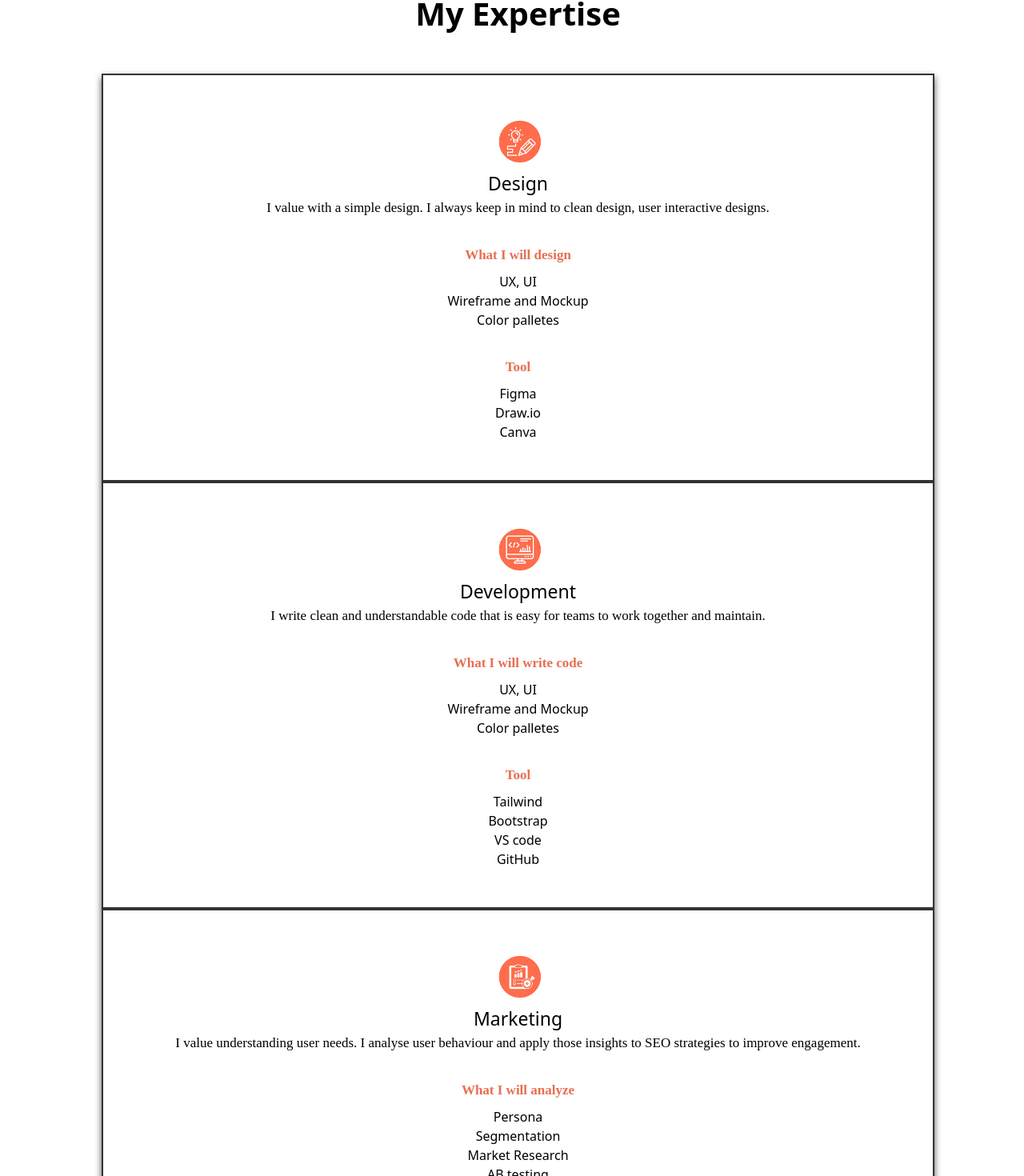
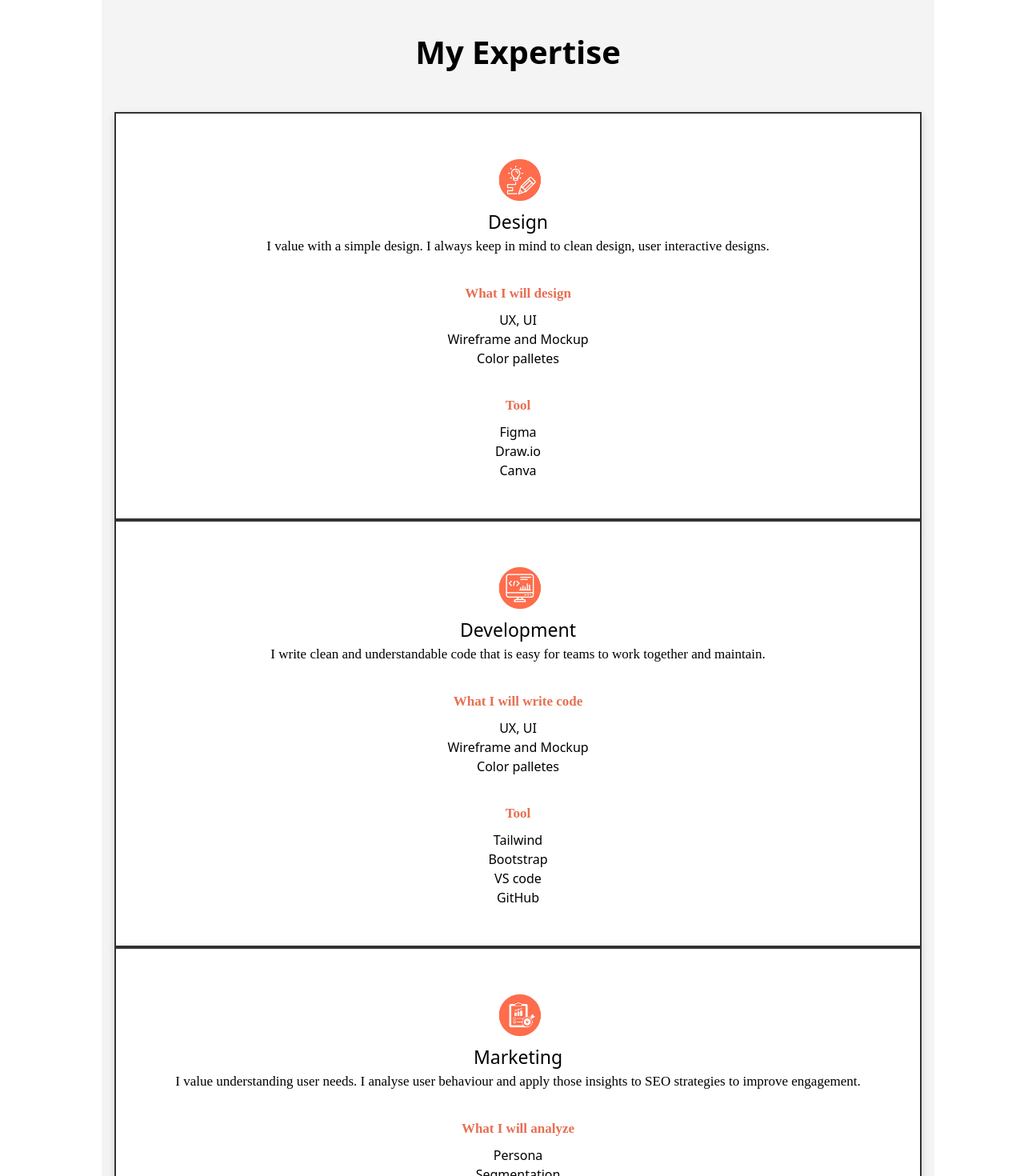
Before and after one commit to Sochan2/my-portfolio-react, a React (Vite) app: page / in a window 1280 px wide. Shown: the part 1026-2496 px from the top of the page at 80% size. Built offline with nearby package versions, Linux system fonts and the light colour scheme.

Commit message:
add responsible design

```diff
--- a/src/App.css
+++ b/src/App.css
@@ -191,19 +191,17 @@ main{
 .expertise-grid div{
  /* Dedsign */
 
-
+background-color: #fff;
 border: 2px solid #333;
 padding:3em;
+box-shadow: 0 4px 10px rgba(0,0,0,0.15);
 
 }
 
 .expertise-grid{
   position:relative;
   z-index:2;
-  background-color: #fff;
-  filter: drop-shadow(0px 4px 4px rgba(0, 0, 0, 0.7));
-
-
+  background-color: transparent;
 
 }
 
@@ -233,6 +231,8 @@ box-shadow: 0 5px 5px 0 rgba(233, 240, 243, 0.5), 0 0 0 1px #E6ECF8;
 .expertise-section{
   position:relative;
   margin-bottom: 6em;
+  background-color: #f4f4f4;
+  padding: 3em 1em;
 }
 
 
--- a/src/pages/Aboutus.jsx
+++ b/src/pages/Aboutus.jsx
@@ -6,7 +6,7 @@ export default function AboutUs(){
     <>
     <Header />
     <main>
-    <section class="about_me grid grid-cols-2 gap-4 ">
+    <section class="about_me grid grid-cols-1 md:grid-cols-2 gap-8 gap-4 ">
 
       <div className = "aboutme-grid-text text-center ">
       <p>About Me Little</p>
@@ -19,12 +19,12 @@ export default function AboutUs(){
       </div>
    </section>
 
-   <section className = "my-journey grid grid-cols-2">
+   <section className = "my-journey grid grid-cols-1 md:grid-cols-2">
        <div className = "my-journey-image">
          <img src = "/img/journey.png"></img>
        </div>
 
-       <div className="my-journey-text ">
+       <div className="my-journey-text  ">
        <h2>My Journey</h2>
        <p>At first, I was studying about business administrations and marketings in Kinki University, where I gained insight into how digital platforms shape the way businesses connect with people.  That curiosity led me to explore web marketing and web developments, which sparked my interest in the technical side of digital experiences. <br></br><br></br>
        That interest led me to take a big step. After graduation of universities, I decided to move to Australia and dive into the web development industry. I ended up at TAFE in Perth and built a strong foundation in essential skills like HTML, CSS, JavaScript, and React. Not only the code, but also knew the importance of communication and teamwork skills. As a consequences,
@@ -36,7 +36,7 @@ my background in both business and tech gives me a unique perspective and this p
    </section>
 
 
-   <section className = "education grid grid-cols-2">
+   <section className = "education grid grid-cols-1 md:grid-cols-2">
        <div className = "education-image">
          <img src = "/img/education.png"></img>
        </div>
--- a/src/pages/Home.jsx
+++ b/src/pages/Home.jsx
@@ -56,8 +56,8 @@ gsap.registerPlugin(ScrollTrigger);
       <section className="expertise-section">
         <h2>My Expertise</h2>
         <div className="expertise-background"></div>
-        <div className="grid grid-cols-3 gap-4 expertise-grid ">
-          <div className="design-section">
+        <div className="grid grid-cols-1 sm:grid-cols-2 lg:grid-cols-3 expertise-grid ">
+          <div className="design-section p-6 m-3 shadow-md">
           <img className="expertise-logo" src="/img/design-logo.png" alt="design logo picture with orange color" />
           <h3>Design</h3>
 
@@ -82,7 +82,7 @@ gsap.registerPlugin(ScrollTrigger);
 
           </div>
 
-          <div className="development">
+          <div className="development p-6 shadow-md m-3">
           <img className="expertise-logo" src="/img/development-logo.png" alt="design logo picture with orange color" />
           <h3>Development</h3>
           <p>
@@ -106,7 +106,7 @@ gsap.registerPlugin(ScrollTrigger);
 
           </div>
 
-          <div className="marketing">
+          <div className="marketing p-6 shadow-md m-3">
           <img className="expertise-logo" src="/img/marketing-logo.png" alt="design logo picture with orange color" />
           <h3>Marketing</h3>
           <p>
```
